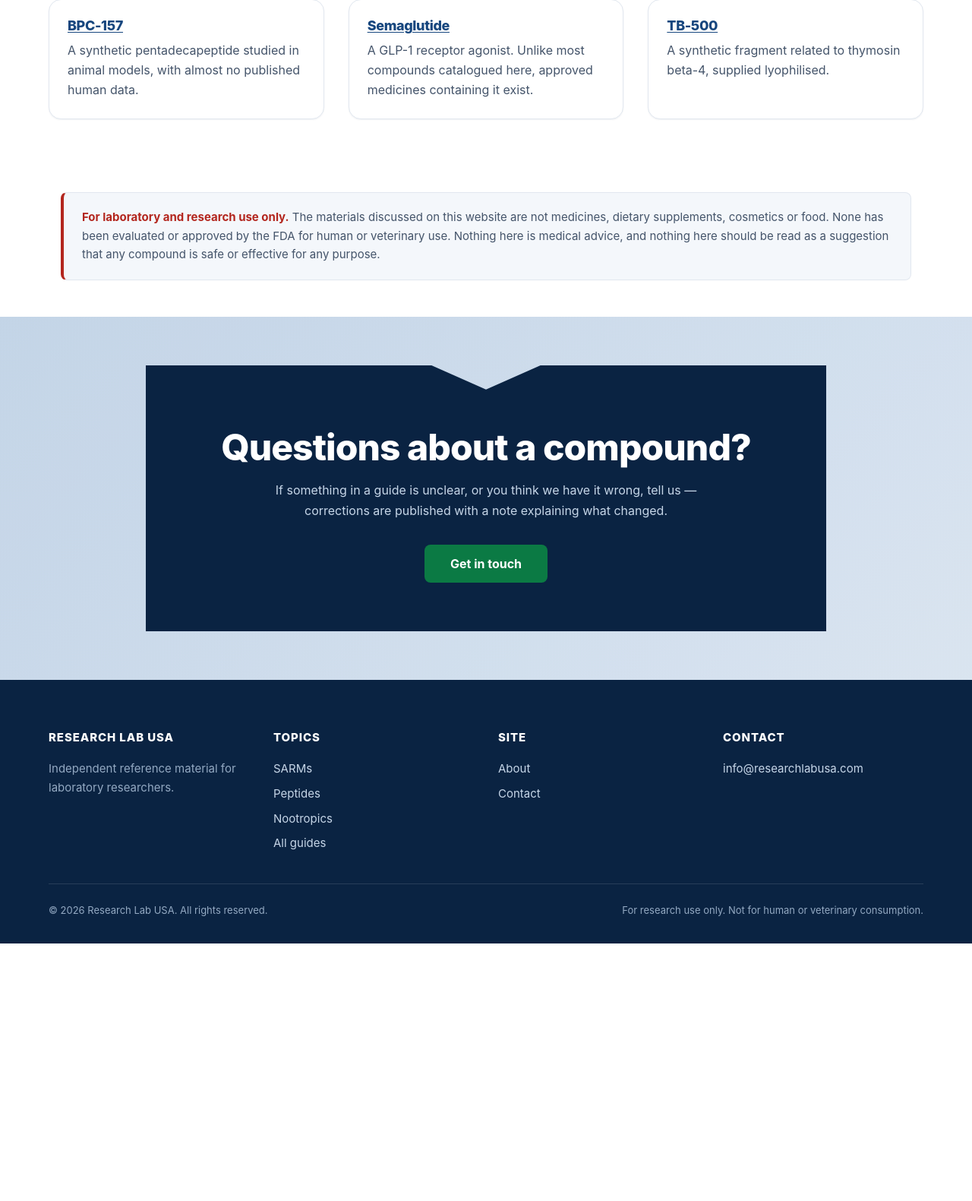
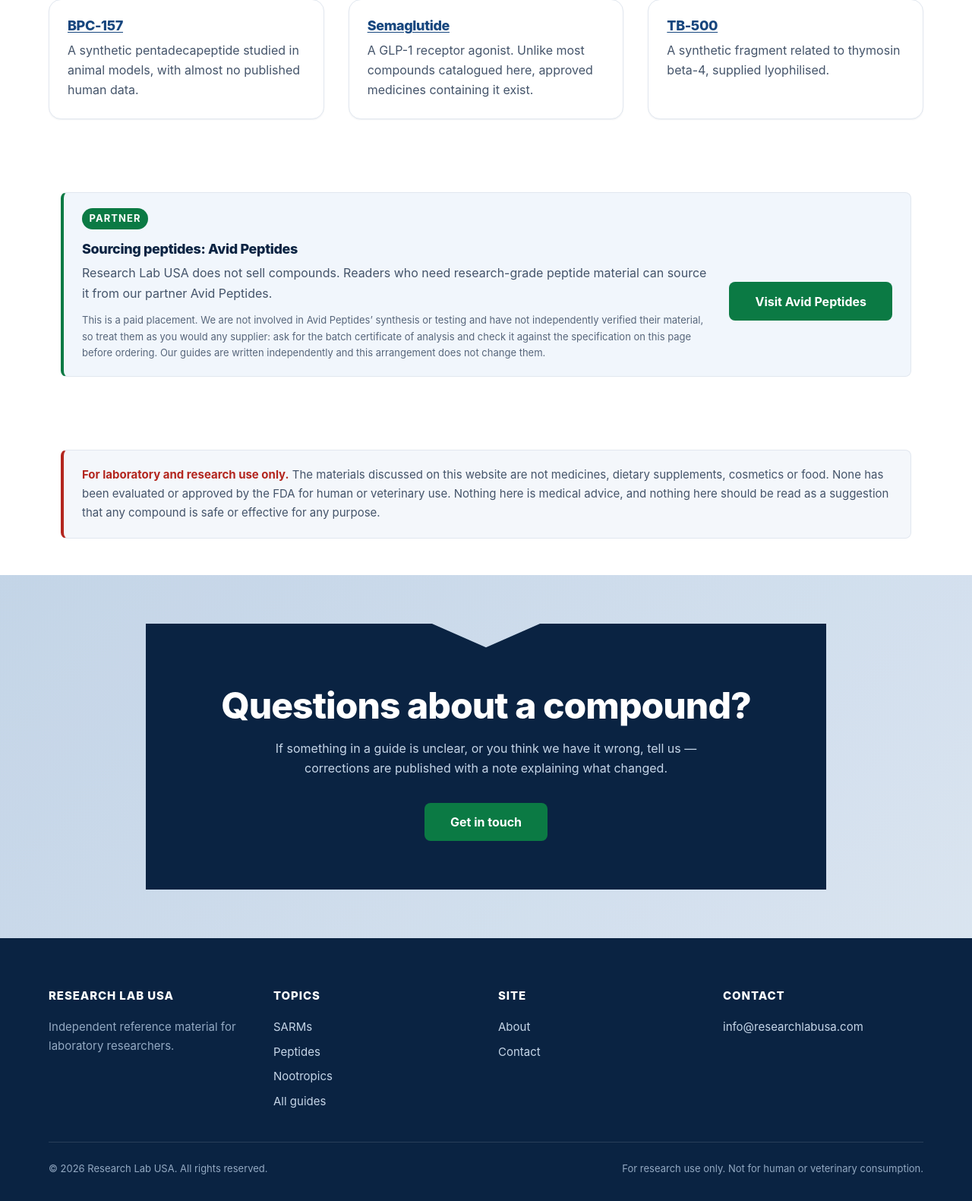
Before and after one commit to rabeelrana111-debug/Researchlabuse, a PHP site: page /peptides/ in a window 1280 px wide. Shown: the part 1894-3475 px from the top of the page at 76% size. Before the commit the page ends 3136 px from the top, so only its background shows below. Run offline with PHP 8.4, Linux system fonts and the light colour scheme.

Commit message:
Promote Avid Peptides on the peptide pages (#15)
Adds a labelled partner placement for Avid Peptides (avidpeptides.com) to the
peptides hub and the three peptide compound pages. It sits directly above the
research-use notice, after the reader has been through the material.

Three details are deliberate:

- It is labelled "Partner" and says "This is a paid placement" in the block
  itself, not in small print elsewhere. Undisclosed paid promotion dressed as
  an editorial recommendation is what the FTC endorsement guidance exists to
  stop, and on a site whose selling point is candour it would cost more in
  credibility than it could earn.
- The link carries rel="sponsored". Without it the link reads to search
  engines as an editorial endorsement passing ranking signal, which is a link
  scheme violation.
- It makes no claim about purity, testing, shipping or price. None of that
  has been verified, and inventing it would be exactly the unsourced supplier
  copy the rest of the site tells readers to distrust. The block instead
  tells the reader to ask for the batch certificate of analysis.

The placement runs on peptide pages only — showing it against a SARM or a
nootropic would promote a supplier for material they may not stock.

Two related fixes:

- The contact page said "we do not ... recommend where to buy anything",
  which a paid placement makes untrue. It now describes the arrangement and
  says what it does and does not buy.
- CONTACT was defined twice in the generator, and the first definition was
  dead code that silently discarded any edit made to it. Removed.

Disclosure text initially inherited --muted, which reaches only 4.3:1 on the
panel's tinted background. It now uses a darker tone at 5.4:1 — the one part
of the block that has to be readable should not fail AA.

Verified in Chromium at 1280px and 390px, and the site re-crawled with no
broken links.

Co-authored-by: Claude <noreply@anthropic.com>

```diff
--- a/site/404.html
+++ b/site/404.html
@@ -7,7 +7,7 @@
 	<meta name="description" content="The page you were looking for does not exist.">
 	<meta name="robots" content="noindex">
 	<link rel="icon" type="image/svg+xml" href="/assets/favicon.svg">
-	<link rel="stylesheet" href="/styles.css?v=10630ac016">
+	<link rel="stylesheet" href="/styles.css?v=0e5e0778a5">
 </head>
 <body>
 
--- a/site/about/index.html
+++ b/site/about/index.html
@@ -7,7 +7,7 @@
 	<meta name="description" content="Who we are, how we write, and how we handle corrections. Independent reference material for laboratory researchers.">
 	<link rel="canonical" href="https://researchlabusa.com/about/">
 	<link rel="icon" type="image/svg+xml" href="/assets/favicon.svg">
-	<link rel="stylesheet" href="/styles.css?v=10630ac016">
+	<link rel="stylesheet" href="/styles.css?v=0e5e0778a5">
 </head>
 <body>
 
--- a/site/guides/index.html
+++ b/site/guides/index.html
@@ -7,7 +7,7 @@
 	<meta name="description" content="Reference guides covering chemical identity, handling, storage and the state of the published literature.">
 	<link rel="canonical" href="https://researchlabusa.com/guides/">
 	<link rel="icon" type="image/svg+xml" href="/assets/favicon.svg">
-	<link rel="stylesheet" href="/styles.css?v=10630ac016">
+	<link rel="stylesheet" href="/styles.css?v=0e5e0778a5">
 </head>
 <body>
 
--- a/site/index.html
+++ b/site/index.html
@@ -7,7 +7,7 @@
 	<meta name="description" content="Independent guides, methods notes and reference data on research compounds, peptides and nootropics. Written for laboratory researchers. For research use only.">
 	<link rel="canonical" href="https://researchlabusa.com/">
 	<link rel="icon" type="image/svg+xml" href="/assets/favicon.svg">
-	<link rel="stylesheet" href="/styles.css?v=10630ac016">
+	<link rel="stylesheet" href="/styles.css?v=0e5e0778a5">
 </head>
 <body>
 
--- a/site/nootropics/adrafinil/index.html
+++ b/site/nootropics/adrafinil/index.html
@@ -7,7 +7,7 @@
 	<meta name="description" content="Adrafinil: identity, handling and the state of the published record. Laboratory research use only.">
 	<link rel="canonical" href="https://researchlabusa.com/nootropics/adrafinil/">
 	<link rel="icon" type="image/svg+xml" href="/assets/favicon.svg">
-	<link rel="stylesheet" href="/styles.css?v=10630ac016">
+	<link rel="stylesheet" href="/styles.css?v=0e5e0778a5">
 </head>
 <body>
 
--- a/site/nootropics/cyclazodone/index.html
+++ b/site/nootropics/cyclazodone/index.html
@@ -7,7 +7,7 @@
 	<meta name="description" content="Cyclazodone: identity, handling and the state of the published record. Laboratory research use only.">
 	<link rel="canonical" href="https://researchlabusa.com/nootropics/cyclazodone/">
 	<link rel="icon" type="image/svg+xml" href="/assets/favicon.svg">
-	<link rel="stylesheet" href="/styles.css?v=10630ac016">
+	<link rel="stylesheet" href="/styles.css?v=0e5e0778a5">
 </head>
 <body>
 
--- a/site/nootropics/flmodafinil/index.html
+++ b/site/nootropics/flmodafinil/index.html
@@ -7,7 +7,7 @@
 	<meta name="description" content="Flmodafinil: identity, handling and the state of the published record. Laboratory research use only.">
 	<link rel="canonical" href="https://researchlabusa.com/nootropics/flmodafinil/">
 	<link rel="icon" type="image/svg+xml" href="/assets/favicon.svg">
-	<link rel="stylesheet" href="/styles.css?v=10630ac016">
+	<link rel="stylesheet" href="/styles.css?v=0e5e0778a5">
 </head>
 <body>
 
--- a/site/nootropics/index.html
+++ b/site/nootropics/index.html
@@ -7,7 +7,7 @@
 	<meta name="description" content="Reference material on nootropic research compounds, with an explicit account of where the published evidence is thin.">
 	<link rel="canonical" href="https://researchlabusa.com/nootropics/">
 	<link rel="icon" type="image/svg+xml" href="/assets/favicon.svg">
-	<link rel="stylesheet" href="/styles.css?v=10630ac016">
+	<link rel="stylesheet" href="/styles.css?v=0e5e0778a5">
 </head>
 <body>
 
--- a/site/nootropics/phenylpiracetam/index.html
+++ b/site/nootropics/phenylpiracetam/index.html
@@ -7,7 +7,7 @@
 	<meta name="description" content="Phenylpiracetam: identity, handling and the state of the published record. Laboratory research use only.">
 	<link rel="canonical" href="https://researchlabusa.com/nootropics/phenylpiracetam/">
 	<link rel="icon" type="image/svg+xml" href="/assets/favicon.svg">
-	<link rel="stylesheet" href="/styles.css?v=10630ac016">
+	<link rel="stylesheet" href="/styles.css?v=0e5e0778a5">
 </head>
 <body>
 
--- a/site/peptides/index.html
+++ b/site/peptides/index.html
@@ -7,7 +7,7 @@
 	<meta name="description" content="Research peptide reference material: sequences, reconstitution, cold-chain handling and stability. For research use only.">
 	<link rel="canonical" href="https://researchlabusa.com/peptides/">
 	<link rel="icon" type="image/svg+xml" href="/assets/favicon.svg">
-	<link rel="stylesheet" href="/styles.css?v=10630ac016">
+	<link rel="stylesheet" href="/styles.css?v=0e5e0778a5">
 </head>
 <body>
 
@@ -183,6 +183,32 @@
 
 	<section class="section section--tight">
 		<div class="wrap">
+			<aside class="partner" aria-labelledby="partner-heading">
+				<p class="partner__tag">Partner</p>
+				<div class="partner__body">
+					<h2 class="partner__title" id="partner-heading">Sourcing peptides:
+					Avid Peptides</h2>
+					<p>Research Lab USA does not sell compounds. Readers who need
+					research-grade peptide material can source it from our partner
+					Avid Peptides.</p>
+					<p class="partner__small">This is a paid placement. We are not
+					involved in Avid Peptides&rsquo; synthesis or testing and have not
+					independently verified their material, so treat them as you would
+					any supplier: ask for the batch certificate of analysis and check it
+					against the specification on this page before ordering. Our guides
+					are written independently and this arrangement does not change
+					them.</p>
+				</div>
+				<p class="partner__action">
+					<a class="btn btn--primary" href="https://avidpeptides.com"
+					   rel="sponsored noopener" target="_blank">Visit Avid Peptides
+					<span class="sr-only">(opens in a new tab)</span></a>
+				</p>
+			</aside>
+		</div>
+	</section>
+	<section class="section section--tight">
+		<div class="wrap">
 			<p class="notice">
 				<strong>For laboratory and research use only.</strong> The materials
 				discussed on this website are not medicines, dietary supplements,
--- a/site/sarms/gw-501516/index.html
+++ b/site/sarms/gw-501516/index.html
@@ -7,7 +7,7 @@
 	<meta name="description" content="GW-501516 (Cardarine): identity, handling and the state of the published record. Laboratory research use only.">
 	<link rel="canonical" href="https://researchlabusa.com/sarms/gw-501516/">
 	<link rel="icon" type="image/svg+xml" href="/assets/favicon.svg">
-	<link rel="stylesheet" href="/styles.css?v=10630ac016">
+	<link rel="stylesheet" href="/styles.css?v=0e5e0778a5">
 </head>
 <body>
 
--- a/site/sarms/index.html
+++ b/site/sarms/index.html
@@ -7,7 +7,7 @@
 	<meta name="description" content="Reference material on selective androgen receptor modulators as laboratory research compounds. For research use only.">
 	<link rel="canonical" href="https://researchlabusa.com/sarms/">
 	<link rel="icon" type="image/svg+xml" href="/assets/favicon.svg">
-	<link rel="stylesheet" href="/styles.css?v=10630ac016">
+	<link rel="stylesheet" href="/styles.css?v=0e5e0778a5">
 </head>
 <body>
 
--- a/site/sarms/mk-2866/index.html
+++ b/site/sarms/mk-2866/index.html
@@ -7,7 +7,7 @@
 	<meta name="description" content="MK-2866 (Ostarine): identity, handling and the state of the published record. Laboratory research use only.">
 	<link rel="canonical" href="https://researchlabusa.com/sarms/mk-2866/">
 	<link rel="icon" type="image/svg+xml" href="/assets/favicon.svg">
-	<link rel="stylesheet" href="/styles.css?v=10630ac016">
+	<link rel="stylesheet" href="/styles.css?v=0e5e0778a5">
 </head>
 <body>
 
--- a/site/sarms/rad-140/index.html
+++ b/site/sarms/rad-140/index.html
@@ -7,7 +7,7 @@
 	<meta name="description" content="RAD-140 (Testolone): identity, handling and the state of the published record. Laboratory research use only.">
 	<link rel="canonical" href="https://researchlabusa.com/sarms/rad-140/">
 	<link rel="icon" type="image/svg+xml" href="/assets/favicon.svg">
-	<link rel="stylesheet" href="/styles.css?v=10630ac016">
+	<link rel="stylesheet" href="/styles.css?v=0e5e0778a5">
 </head>
 <body>
 
--- a/site/styles.css
+++ b/site/styles.css
@@ -657,6 +657,76 @@ ul, ol { margin: 0; padding: 0; }
 .notice strong { color: var(--danger); }
 
 /* ---------------------------------------------------------------------------
+   Partner placement
+   ---------------------------------------------------------------------------
+   A paid placement on the peptide pages. Styled to sit alongside the editorial
+   content without impersonating it: the green rule and the "Partner" tag mark
+   it as promotional at a glance, where the research-use notice next to it uses
+   red. Both are asides; neither should read as body copy.
+   ------------------------------------------------------------------------ */
+
+.partner {
+	display: grid;
+	gap: var(--s-4) var(--s-6);
+	align-items: center;
+	max-width: 70rem;
+	margin: 0 auto;
+	padding: var(--s-5) var(--s-6);
+	border: 1px solid var(--line);
+	border-left: 4px solid var(--accent);
+	border-radius: var(--r);
+	background: var(--brand-50);
+}
+
+.partner__tag {
+	justify-self: start;
+	margin: 0;
+	padding: 0.2rem 0.6rem;
+	border-radius: 999px;
+	background: var(--accent);
+	color: #fff;
+	font-size: var(--t-xs);
+	font-weight: 700;
+	letter-spacing: 0.08em;
+	text-transform: uppercase;
+}
+
+.partner__title {
+	margin-bottom: var(--s-2);
+	font-size: var(--t-lg);
+}
+
+.partner__body p { margin-bottom: var(--s-3); }
+.partner__body p:last-child { margin-bottom: 0; }
+
+/* Darker than --muted, which only reaches 4.3:1 against this panel's tinted
+   background. This is the disclosure text — the one part of the block that has
+   to be readable — so it gets a tone that clears AA at 5.4:1. */
+.partner__small {
+	font-size: var(--t-xs);
+	color: #57667B;
+}
+
+.partner__action { margin: 0; }
+.partner__action .btn { width: 100%; justify-content: center; }
+
+/* Side-by-side once there is room for the button to sit beside the text
+   without squeezing either. Below this it stacks, which is also the order
+   the content reads in the markup. */
+@media (min-width: 48rem) {
+	.partner {
+		grid-template-columns: 1fr auto;
+		grid-template-areas:
+			"tag    tag"
+			"body   action";
+	}
+	.partner__tag    { grid-area: tag; }
+	.partner__body   { grid-area: body; }
+	.partner__action { grid-area: action; }
+	.partner__action .btn { width: auto; }
+}
+
+/* ---------------------------------------------------------------------------
    Footer
    ------------------------------------------------------------------------ */
 
```
Also changed, not shown: site/contact/index.php (+9 -5 lines), site/peptides/bpc-157/index.html (+27 -1 lines), site/peptides/semaglutide/index.html (+27 -1 lines), site/peptides/tb-500/index.html (+27 -1 lines), 1 other file.
